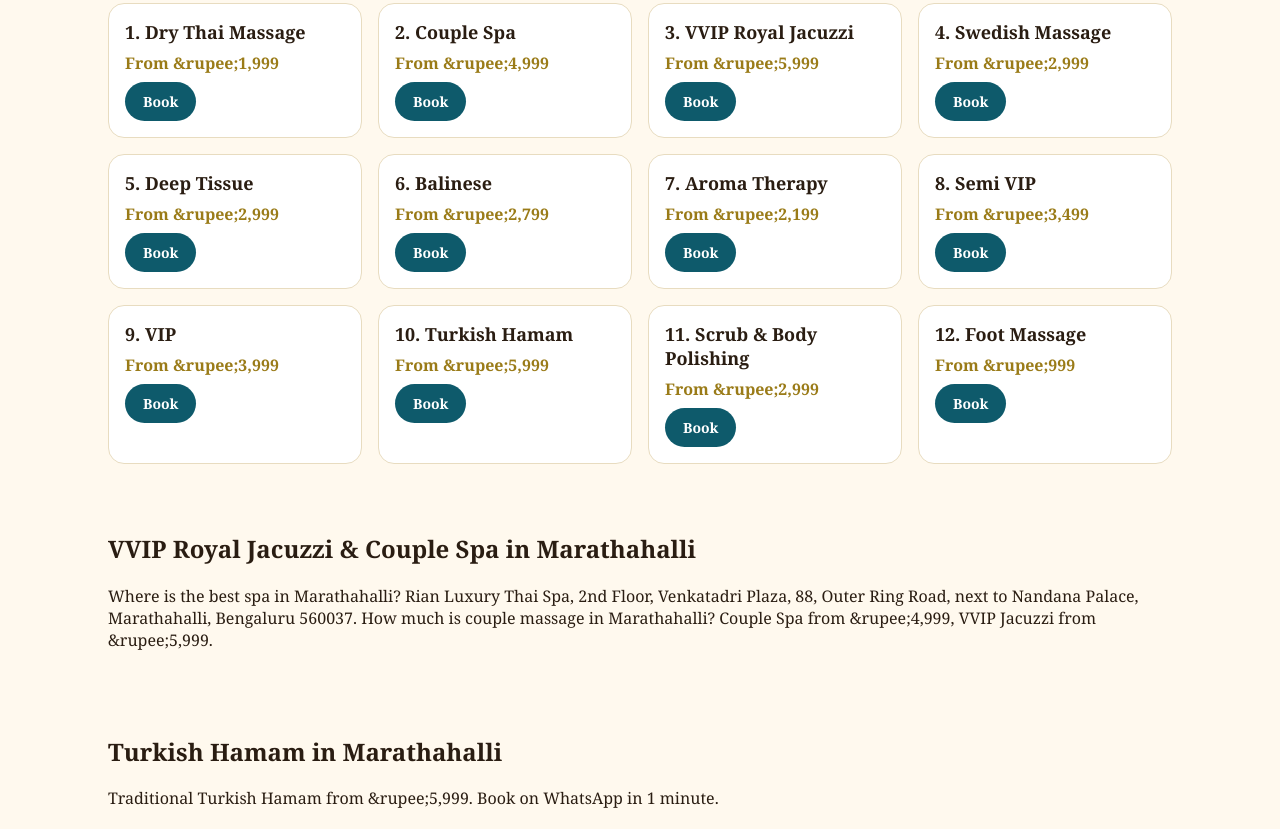
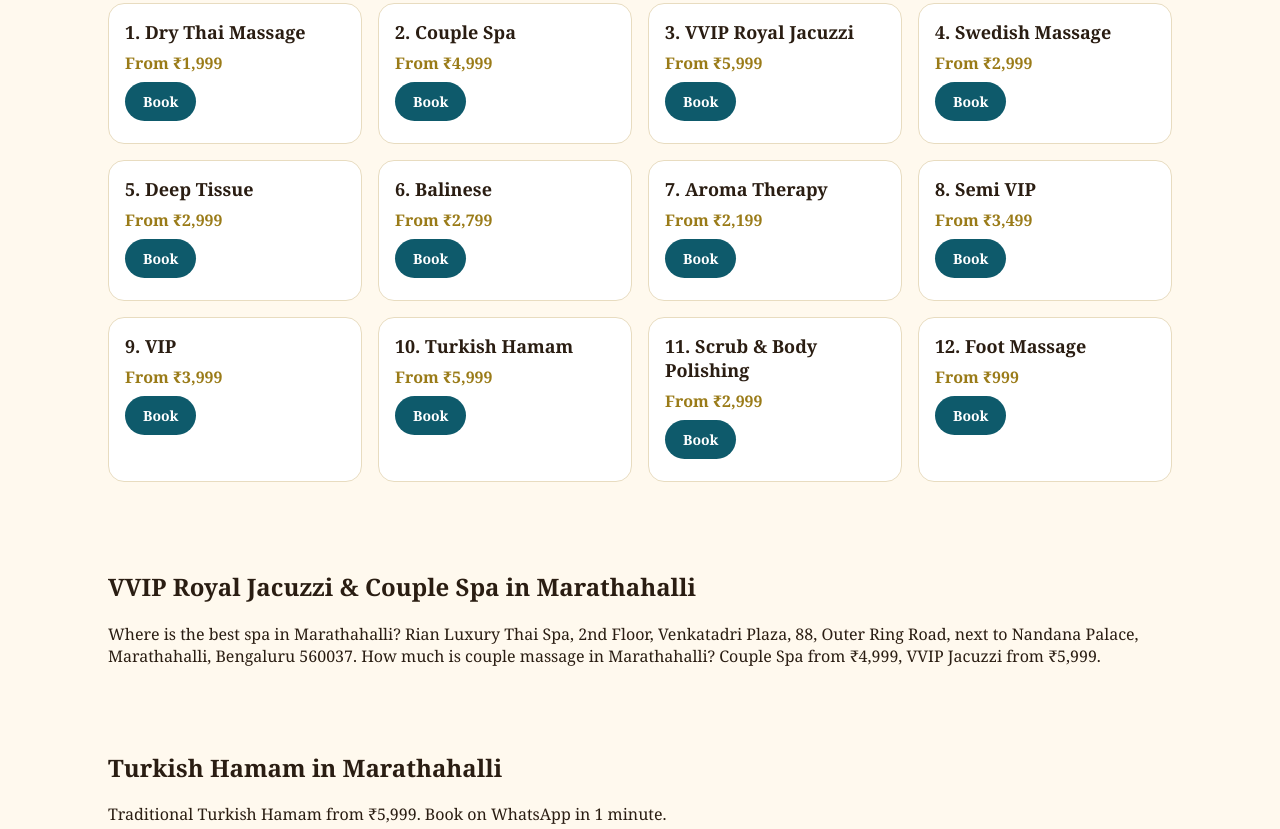
Before and after one commit to SPDigitalJourney/rianthaispa, a plain HTML site: page index.html in a window 1280 px wide. Shown: the part 856-1685 px from the top of the page. Drawn offline with Linux system fonts and the light colour scheme.

Commit message:
Add files via upload

```diff
--- a/index.html
+++ b/index.html
@@ -24,6 +24,9 @@ nav{display:flex;gap:16px;flex-wrap:wrap;font-size:14px}nav a{text-decoration:no
 .chat{display:none;position:fixed;right:16px;bottom:76px;width:min(360px,92vw);background:#fff;border-radius:16px;box-shadow:0 16px 40px rgba(0,0,0,.25);overflow:hidden;z-index:50}.chat.open{display:block}.chat-head{background:#075E54;color:#fff;padding:14px}.chat-body{padding:14px}input,select{width:100%;padding:10px;margin:6px 0;border:1px solid #ddd;border-radius:10px}
 footer{background:#2A1D12;color:#fff;padding:28px 18px;margin-top:28px}
 @media(max-width:640px){nav{display:none}.hero img{height:52vh}}
+
+/* FIX: rupee + bottom cut-off */
+body{padding-bottom:90px}.grid{padding-bottom:20px}.card{padding-bottom:18px}.card .btn{margin-bottom:4px}.fab{bottom:84px}
 </style></head>
 <body>
 <div class="top">Call Now: 96069 19198 &nbsp;|&nbsp; 96069 19199 &nbsp;|&nbsp; Open Daily 10 AM - 10 PM &nbsp;|&nbsp; <a href="https://wa.me/919606919198" style="color:#fff">WhatsApp Us</a></div>
@@ -46,22 +49,22 @@ footer{background:#2A1D12;color:#fff;padding:28px 18px;margin-top:28px}
 
 <div class="wrap" id="treatments"><h2>Our Treatments &mdash; Popular First</h2><p>Thai massage Marathahalli, couple spa Marathahalli, jacuzzi spa Marathahalli, Turkish Hamam Bangalore. Spa near Bellandur, Sarjapur Road, HSR Layout, Whitefield, Outer Ring Road, Kundalahalli, Brookefield, Silk Board, Kadubeesanahalli, Munnekollal.</p>
 <div class="grid">
-<div class="card"><b>1. Dry Thai Massage</b><div class="price">From &rupee;1,999</div><a class="btn teal" href="https://wa.me/919606919198?text=Hi%20Rian%2C%20I%20want%20to%20book%20Dry%20Thai">Book</a></div>
-<div class="card"><b>2. Couple Spa</b><div class="price">From &rupee;4,999</div><a class="btn teal" href="https://wa.me/919606919198?text=Hi%20Rian%2C%20I%20want%20to%20book%20Couple%20Spa">Book</a></div>
-<div class="card"><b>3. VVIP Royal Jacuzzi</b><div class="price">From &rupee;5,999</div><a class="btn teal" href="https://wa.me/919606919198?text=Hi%20Rian%2C%20I%20want%20to%20book%20VVIP%20Jacuzzi">Book</a></div>
-<div class="card"><b>4. Swedish Massage</b><div class="price">From &rupee;2,999</div><a class="btn teal" href="https://wa.me/919606919198">Book</a></div>
-<div class="card"><b>5. Deep Tissue</b><div class="price">From &rupee;2,999</div><a class="btn teal" href="https://wa.me/919606919198">Book</a></div>
-<div class="card"><b>6. Balinese</b><div class="price">From &rupee;2,799</div><a class="btn teal" href="https://wa.me/919606919198">Book</a></div>
-<div class="card"><b>7. Aroma Therapy</b><div class="price">From &rupee;2,199</div><a class="btn teal" href="https://wa.me/919606919198">Book</a></div>
-<div class="card"><b>8. Semi VIP</b><div class="price">From &rupee;3,499</div><a class="btn teal" href="https://wa.me/919606919198">Book</a></div>
-<div class="card"><b>9. VIP</b><div class="price">From &rupee;3,999</div><a class="btn teal" href="https://wa.me/919606919198">Book</a></div>
-<div class="card"><b>10. Turkish Hamam</b><div class="price">From &rupee;5,999</div><a class="btn teal" href="https://wa.me/919606919198">Book</a></div>
-<div class="card"><b>11. Scrub &amp; Body Polishing</b><div class="price">From &rupee;2,999</div><a class="btn teal" href="https://wa.me/919606919198">Book</a></div>
-<div class="card"><b>12. Foot Massage</b><div class="price">From &rupee;999</div><a class="btn teal" href="https://wa.me/919606919198">Book</a></div>
+<div class="card"><b>1. Dry Thai Massage</b><div class="price">From ₹1,999</div><a class="btn teal" href="https://wa.me/919606919198?text=Hi%20Rian%2C%20I%20want%20to%20book%20Dry%20Thai">Book</a></div>
+<div class="card"><b>2. Couple Spa</b><div class="price">From ₹4,999</div><a class="btn teal" href="https://wa.me/919606919198?text=Hi%20Rian%2C%20I%20want%20to%20book%20Couple%20Spa">Book</a></div>
+<div class="card"><b>3. VVIP Royal Jacuzzi</b><div class="price">From ₹5,999</div><a class="btn teal" href="https://wa.me/919606919198?text=Hi%20Rian%2C%20I%20want%20to%20book%20VVIP%20Jacuzzi">Book</a></div>
+<div class="card"><b>4. Swedish Massage</b><div class="price">From ₹2,999</div><a class="btn teal" href="https://wa.me/919606919198">Book</a></div>
+<div class="card"><b>5. Deep Tissue</b><div class="price">From ₹2,999</div><a class="btn teal" href="https://wa.me/919606919198">Book</a></div>
+<div class="card"><b>6. Balinese</b><div class="price">From ₹2,799</div><a class="btn teal" href="https://wa.me/919606919198">Book</a></div>
+<div class="card"><b>7. Aroma Therapy</b><div class="price">From ₹2,199</div><a class="btn teal" href="https://wa.me/919606919198">Book</a></div>
+<div class="card"><b>8. Semi VIP</b><div class="price">From ₹3,499</div><a class="btn teal" href="https://wa.me/919606919198">Book</a></div>
+<div class="card"><b>9. VIP</b><div class="price">From ₹3,999</div><a class="btn teal" href="https://wa.me/919606919198">Book</a></div>
+<div class="card"><b>10. Turkish Hamam</b><div class="price">From ₹5,999</div><a class="btn teal" href="https://wa.me/919606919198">Book</a></div>
+<div class="card"><b>11. Scrub &amp; Body Polishing</b><div class="price">From ₹2,999</div><a class="btn teal" href="https://wa.me/919606919198">Book</a></div>
+<div class="card"><b>12. Foot Massage</b><div class="price">From ₹999</div><a class="btn teal" href="https://wa.me/919606919198">Book</a></div>
 </div></div>
 
-<div class="wrap" id="couple"><h2 id="vvip">VVIP Royal Jacuzzi &amp; Couple Spa in Marathahalli</h2><p>Where is the best spa in Marathahalli? Rian Luxury Thai Spa, 2nd Floor, Venkatadri Plaza, 88, Outer Ring Road, next to Nandana Palace, Marathahalli, Bengaluru 560037. How much is couple massage in Marathahalli? Couple Spa from &rupee;4,999, VVIP Jacuzzi from &rupee;5,999.</p></div>
-<div class="wrap" id="hamam"><h2>Turkish Hamam in Marathahalli</h2><p>Traditional Turkish Hamam from &rupee;5,999. Book on WhatsApp in 1 minute.</p></div>
+<div class="wrap" id="couple"><h2 id="vvip">VVIP Royal Jacuzzi &amp; Couple Spa in Marathahalli</h2><p>Where is the best spa in Marathahalli? Rian Luxury Thai Spa, 2nd Floor, Venkatadri Plaza, 88, Outer Ring Road, next to Nandana Palace, Marathahalli, Bengaluru 560037. How much is couple massage in Marathahalli? Couple Spa from ₹4,999, VVIP Jacuzzi from ₹5,999.</p></div>
+<div class="wrap" id="hamam"><h2>Turkish Hamam in Marathahalli</h2><p>Traditional Turkish Hamam from ₹5,999. Book on WhatsApp in 1 minute.</p></div>
 
 <div class="wrap" id="gallery"><h2>Real Photos</h2><p style="color:#666">Captions are below the photos, not over them.</p><div class="gallery">
 <div><img src="images/reception-blue-counter.jpg" alt="Real reception Marathahalli"><p>Our Real Reception - Marathahalli</p></div>
```
